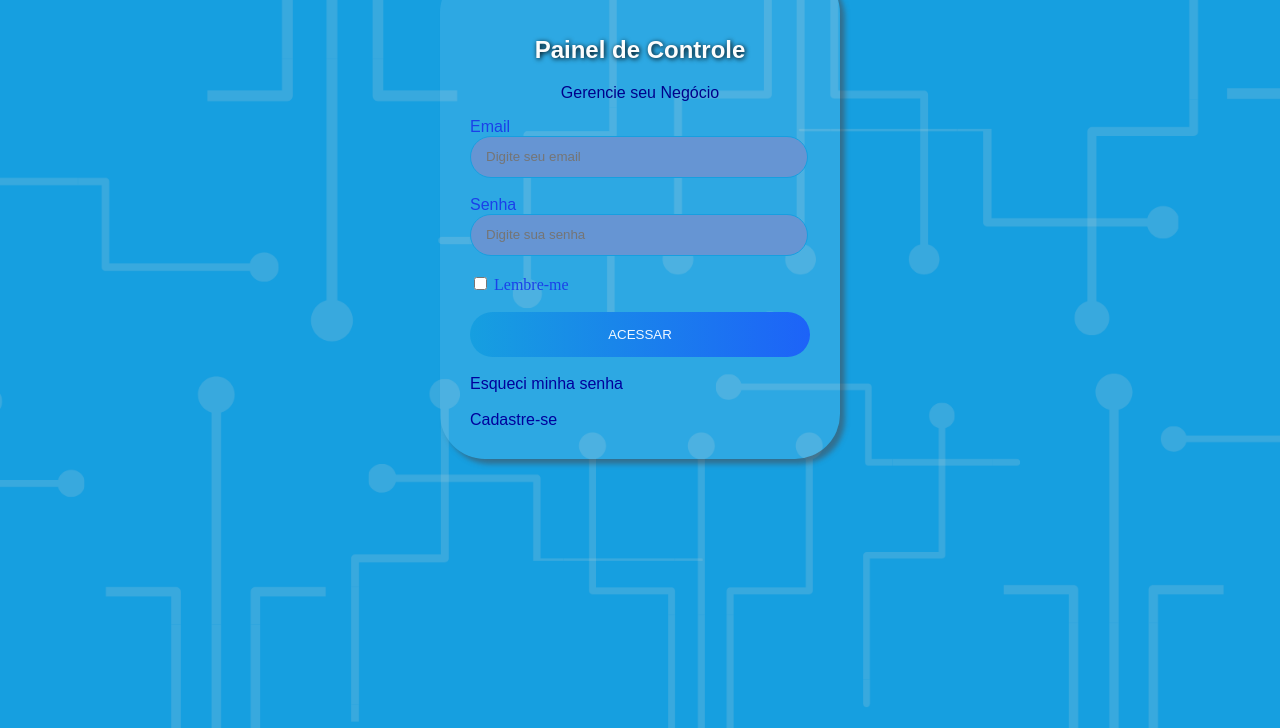
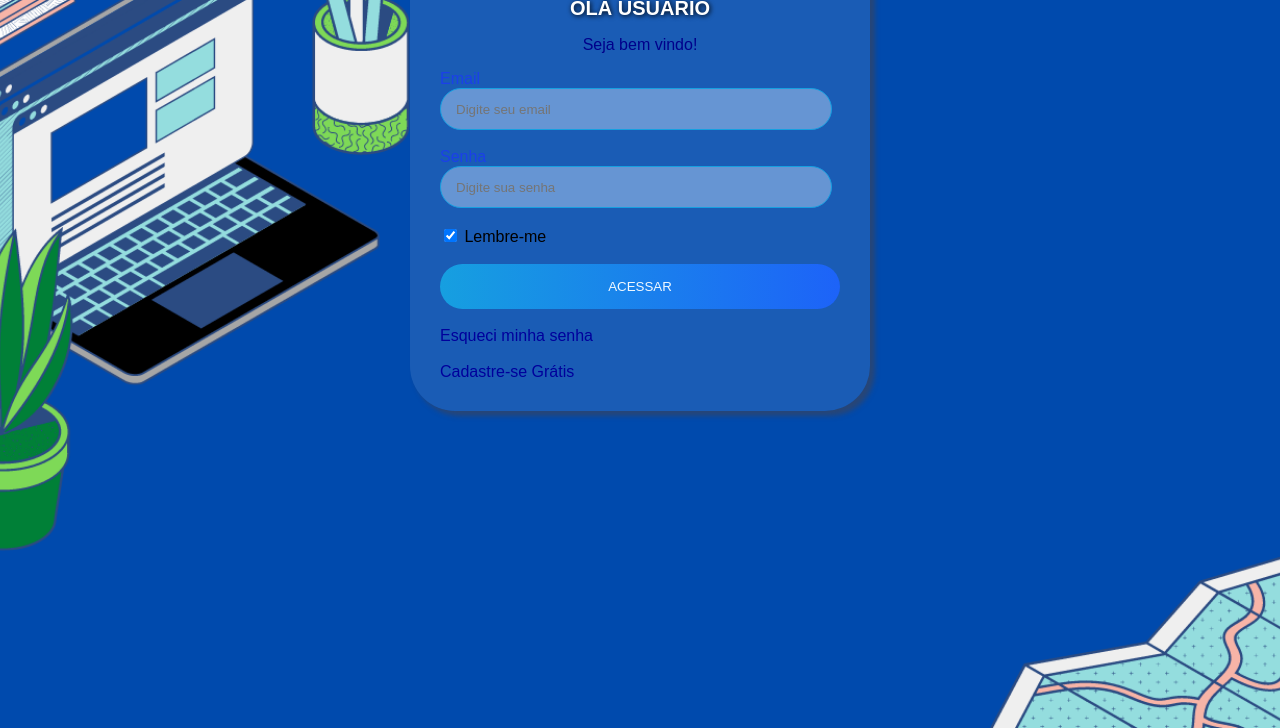
Before and after one commit to ERP-fred-do-frio/erp-fred-do-frio, a plain HTML site: page Painel de controle/index.html.html in a window 1280 px wide. Shown: the part 72-800 px from the top of the page. Drawn offline with Linux system fonts and the light colour scheme.

Commit message:
tela de login2

```diff
--- a/Painel de controle/css/stylesheet.css
+++ b/Painel de controle/css/stylesheet.css
@@ -1,59 +1,69 @@
+*{
+	font-family: Arial, Helvetica, sans-serif;
+}
 body{
-	background-image:url("imagens/back2.jpg");
+	background-image:url("imagens/background\ \(2\).png");
 	background-repeat: no-repeat;
 	background-size: cover;
 	background-position: center;
 	background-attachment: fixed;
 }
-
-h2{
-	text-shadow: 1px 1px 5px black;
-	color: white;
-}
-
-.form{
+/*===================================================
+===                     CARD                      ===
+===================================================*/
+#card{
 	width: 400px;
 	margin: auto;
-	margin-top: 40px;
-}
-
-.fnt{
-	font-family: sans-serif;
-	color: #169FE0;
-}
-
-.card{
+	padding: 30px;
 	box-shadow: 5px 5px 5px rgba(78, 65, 65,0.5);
 	background-color: rgba(255,255,255,0.1);
-	padding: 30px;
 	border-radius: 45px;
 	transition: all 2s ease;
 }
-
-.card:hover{
+#card:hover{
 	box-shadow: 20px 20px 5px rgb(78, 65, 65);
 	background-color: rgba(255,255,255,1);
 	padding: 30px;
 	border: 1,5px solid gray;
 	border-radius: 45px;
-
 }
-
-.card-top{
+/*==================================================
+===                   LOGO                       ===
+==================================================*/
+#imglogin{
+	border-radius: 400px;
+	width: 150px;
+	transition: all 2s ease;
+}
+#imglogin:hover{
+	border-radius: 400px;
+	width: 150px;
+	box-shadow: 5px 5px 5px  gray;
+	transition: all 2s ease;
+}
+/*=================================================
+===                SALUTATION                   ===
+=================================================*/
+#card-top{
 	text-align: center;
 }
-
-.card-top > p {
+#salutation{
+	font-size: 20px;
+	text-shadow: 1px 1px 5px black;
+	color: white;
+}
+#card-top p{
 	color: darkblue;
 }
-
-.card-group > label{
+/*=================================================
+===                  INPUTS                     ===
+=================================================*/
+.card-group label{
 	width: 100%;
 	color: rgb(27, 64, 233);
 	display: block;
 }
-
-.card-group > input{
+.card-group input{
 	background-color: rgb(102, 149, 211);
 	width: 90%;
 	height: 10px;
@@ -62,8 +72,7 @@ h2{
 	border: 1px ridge #169FE0;
 	outline: 0;
 }
-
-.card-group > button{
+.card-group button{
 	background-image: linear-gradient(to right, #169FE0, rgb(29, 99, 248));
 	width: 100%;
 	border-radius: 30px;
@@ -71,52 +80,25 @@ h2{
 	color: aliceblue;
 	border: 0px;
 	outline: 0;
-
 }
-
 .btn button:hover{
 	background-image: linear-gradient(to right, rgb(29, 99, 248), #169FE0);
 }
-
-.imglogin{
-	border-radius: 400px;
-	width: 150px;
-	transition: all 2s ease;
-}
-.imglogin:hover{
-	border-radius: 400px;
-	width: 150px;
-	box-shadow: 5px 5px 5px  gray;
-	transition: all 2s ease;
-}
-
-
-
+/*==================================================
+===                   LINKS                      ===
+===================================================*/
 a:link{
 	color: #00009C;
 	font-family: sans-serif;
 	text-decoration: none;
 }
-
 a:visited{
 	color: rgb(92, 12, 72);
 }
-
 a:hover{
 	text-decoration: underline;
 	background-color: #CCC;
 }
-
 a:active{
 	background-color: #FFFF00;
 }
-
-.title{
-	font-family: Arial, Helvetica, sans-serif;
-	color: #fcfdfd;
-}
-
-p{
-	font-family: Arial, Helvetica, sans-serif;
-	color: #169FE0;
-}
--- a/Painel de controle/login.html
+++ b/Painel de controle/index.html.html
@@ -5,39 +5,48 @@
 	<meta name="viewport" content="width=device-width, initial-scale=1.0">
 	<meta http-equiv="X-UA-Compatible" content="ie=edge">
 	<title>Controle de Acesso</title>
-
 	<link rel="stylesheet" href="css/stylesheet.css">
 </head>
-<body class="back2">
+<body>
+
+	<!-------------------------------------------------------------------------
+	---                                 CARD                                ---
+	-------------------------------------------------------------------------->
 	<form class="form" action="">
-		<div class="card">
-			<div class="card-top">
-				<img class="imglogin" src="css/imagens/Logo.png" alt="">
-				<h2 class="title">Painel de Controle</h2>
-				<p>Gerencie seu Negócio</p>
+		<div id="card">
+
+			<div id="card-top">
+				<!--LOGO-->
+				<img id="imglogin" src="css/imagens/Logo.png" alt="logo-fdf">
+				<!--SALUTATION-->
+				<h1 id="salutation">OLÁ USUÁRIO</h1>
+				<p id="welcome">Seja bem vindo!</p>
 			</div>
 
+			<!--INPUTS-->
 			<div class="card-group">
-				<label class="fnt">Email</label>
+				<label>Email</label>
 				<input type="text" name="email" placeholder="Digite seu email">
 			</div>
 			<br>
 			<div class="card-group">
-				<label class="fnt">Senha</label>
+				<label>Senha</label>
 				<input type="password" name="senha" placeholder="Digite sua senha">
 			</div>
 			<br>
-			<div class="card-group">
-				<label><input type="checkbox"> Lembre-me</label>
+			<div id="checkbox">
+				<label><input type="checkbox" checked> Lembre-me</label>
             </div>
 			<br>
 			<div class="card-group btn">
 				<button type="submit">ACESSAR</button>
             </div>
+
+			<!--LINKS-->
 			<br>
-				<a href="..."> Esqueci minha senha</a>
+			<a href="..."> Esqueci minha senha</a>
 			<br><br>
-				<a href="..."> Cadastre-se</a>
+			<a href="..."> Cadastre-se Grátis</a>
 
 		</div>
 	</form>
```
Also changed, not shown: Painel de controle/css/imagens/background (2).png (added).
